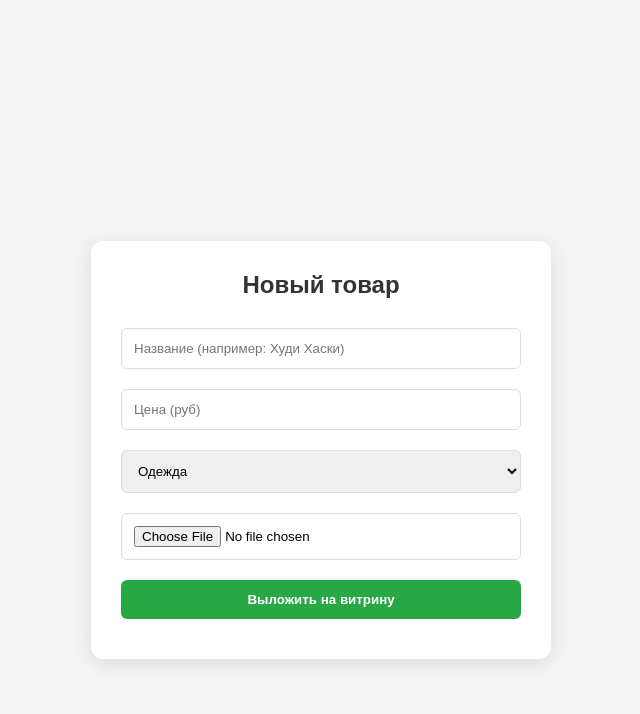
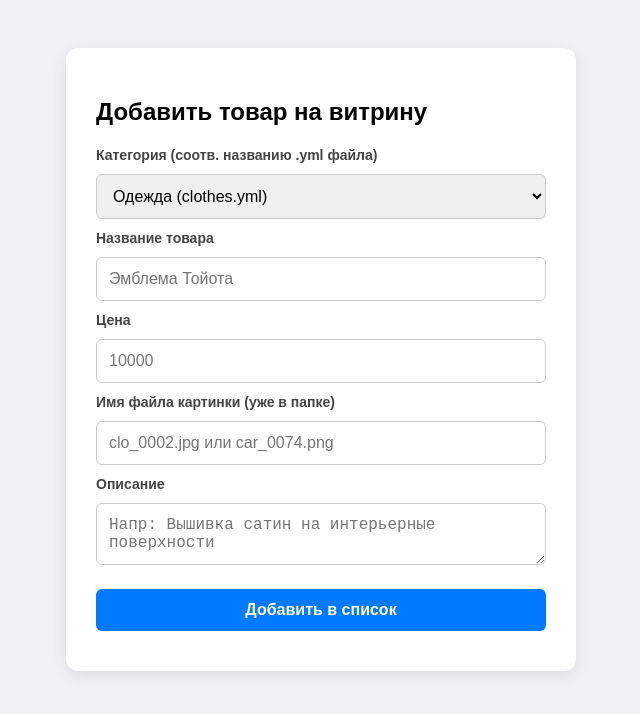
Before and after one commit to Design-studio-I/design-studio-i.github.io, a Jekyll site: the page admin/index.html, which Jekyll copies as it is, in a window 1280 px wide. Shown: the top 714 px of the page, without its empty margins (319-959 px from the left). Built offline with Jekyll 4.4.1, drawn with Linux system fonts in a browser that asks for light colours.

Commit message:
Update index.html

```diff
--- a/admin/index.html
+++ b/admin/index.html
@@ -1,64 +1,79 @@
 <!DOCTYPE html>
-<html>
+<html lang="ru">
 <head>
     <meta charset="utf-8">
-    <title>Админка Студии</title>
+    <title>Админка YAML</title>
     <style>
-        body { font-family: sans-serif; background: #f4f4f4; display: flex; justify-content: center; align-items: center; height: 100vh; margin: 0; }
-        .card { background: white; padding: 30px; border-radius: 12px; box-shadow: 0 4px 20px rgba(0,0,0,0.1); width: 100%; max-width: 400px; }
-        h2 { margin-top: 0; color: #333; text-align: center; }
-        input, select, button { width: 100%; padding: 12px; margin: 10px 0; border: 1px solid #ddd; border-radius: 6px; box-sizing: border-box; }
-        button { background: #28a745; color: white; border: none; font-weight: bold; cursor: pointer; transition: 0.3s; }
-        button:hover { background: #218838; }
+        body { font-family: sans-serif; background: #f0f2f5; display: flex; justify-content: center; padding: 40px; }
+        .card { background: white; padding: 30px; border-radius: 12px; box-shadow: 0 4px 15px rgba(0,0,0,0.1); width: 100%; max-width: 450px; }
+        input, select, textarea, button { width: 100%; padding: 12px; margin: 10px 0; border: 1px solid #ccc; border-radius: 6px; box-sizing: border-box; font-size: 16px; }
+        button { background: #007bff; color: white; border: none; font-weight: bold; cursor: pointer; }
+        button:hover { background: #0056b3; }
+        label { font-weight: bold; color: #444; font-size: 14px; }
     </style>
 </head>
 <body>
     <div class="card">
-        <h2>Новый товар</h2>
-        <input type="text" id="title" placeholder="Название (например: Худи Хаски)">
-        <input type="number" id="price" placeholder="Цена (руб)">
+        <h2>Добавить товар на витрину</h2>
+
+        <label>Категория (соотв. названию .yml файла)</label>
         <select id="category">
-            <option value="clothes">Одежда</option>
-            <option value="accessories">Аксессуары</option>
-            <option value="home">Для дома</option>
+            <option value="clothes">Одежда (clothes.yml)</option>
+            <option value="auto">Авто (auto.yml)</option>
+            <option value="accessories">Аксессуары (accessories.yml)</option>
+            <option value="interior">Интерьер (interior.yml)</option>
+            <option value="home">Для дома (home.yml)</option>
         </select>
-        <input type="file" id="image" accept="image/*">
-        <button onclick="send()">Выложить на витрину</button>
+
+        <label>Название товара</label>
+        <input type="text" id="title" placeholder="Эмблема Тойота">
+
+        <label>Цена</label>
+        <input type="text" id="price" placeholder="10000">
+
+        <label>Имя файла картинки (уже в папке)</label>
+        <input type="text" id="imageName" placeholder="clo_0002.jpg или car_0074.png">
+
+        <label>Описание</label>
+        <textarea id="description" placeholder="Напр: Вышивка сатин на интерьерные поверхности"></textarea>
+
+        <button id="btn" onclick="addToYaml()">Добавить в список</button>
     </div>
 
     <script>
-        async function send() {
-            const btn = document.querySelector('button');
-            const file = document.getElementById('image').files[0];
-            if(!file) return alert("А фото?");
+        async function addToYaml() {
+            const btn = document.getElementById('btn');
+            const payload = {
+                title: document.getElementById('title').value,
+                price: document.getElementById('price').value,
+                category: document.getElementById('category').value,
+                imageName: document.getElementById('imageName').value,
+                description: document.getElementById('description').value
+            };
 
-            btn.innerText = "Загрузка...";
+            if (!payload.title || !payload.imageName) return alert("Название и имя фото обязательны!");
+
             btn.disabled = true;
+            btn.innerText = "Сохранение...";
 
-            const reader = new FileReader();
-            reader.readAsDataURL(file);
-            reader.onload = async () => {
             try {
                 const res = await fetch("http://localhost:8081/api/product", {
                     method: "POST",
                     headers: { "Content-Type": "application/json" },
-                        body: JSON.stringify({
-                            title: document.getElementById('title').value,
-                            price: document.getElementById('price').value,
-                            category: document.getElementById('category').value,
-                            imageName: file.name,
-                            imageData: reader.result
-                        })
+                    body: JSON.stringify(payload)
                 });
                 const data = await res.json();
                 alert(data.message);
+                if(data.status === "success") {
+                    document.getElementById('title').value = '';
+                    document.getElementById('imageName').value = '';
+                }
             } catch (e) {
-                    alert("Сервер не отвечает. Запусти node server.js!");
+                alert("Ошибка! Проверь сервер node server.js");
             } finally {
-                    btn.innerText = "Выложить на витрину";
                 btn.disabled = false;
+                btn.innerText = "Добавить в список";
             }
-            };
         }
     </script>
 </body>
```
Lines whose indentation alone changed are shown as unchanged.
